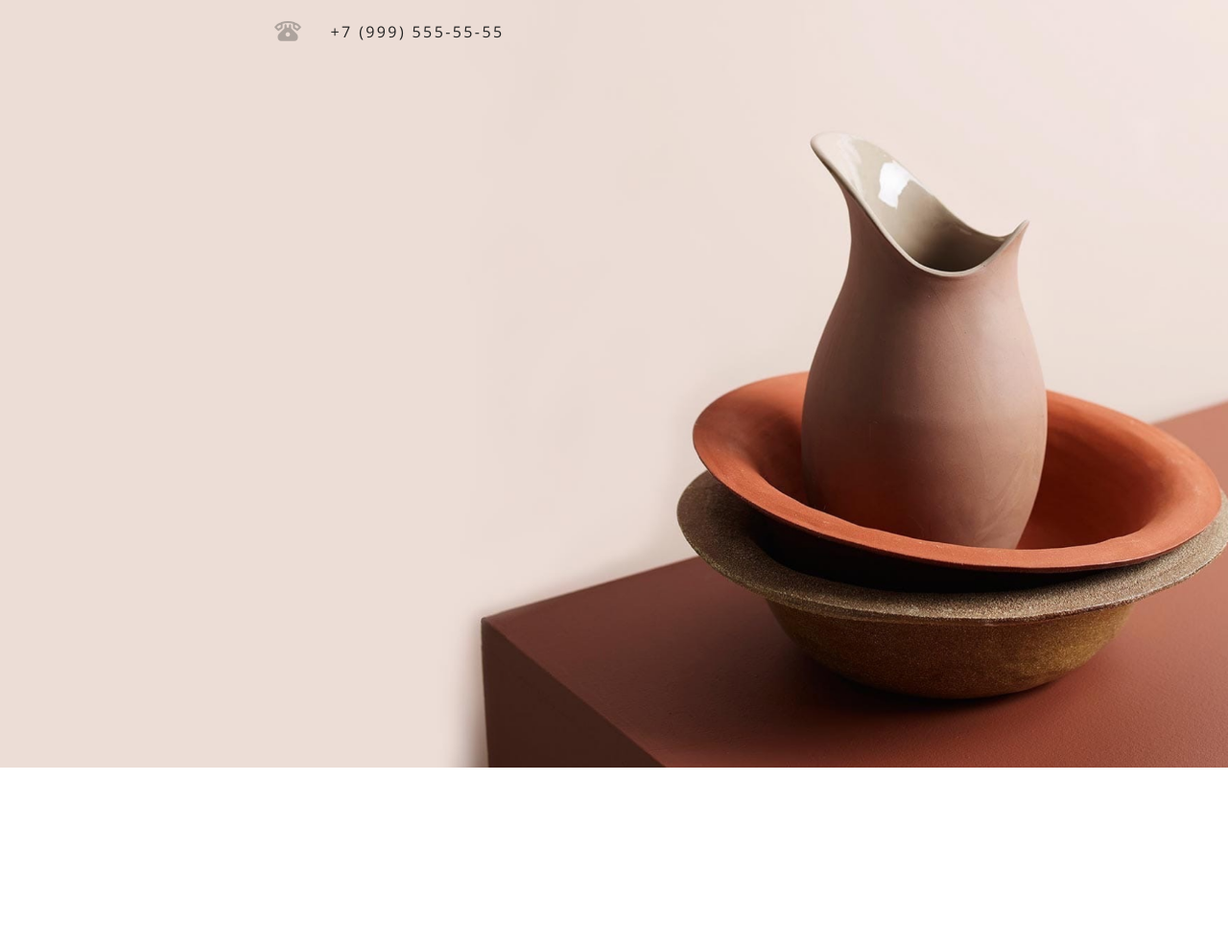
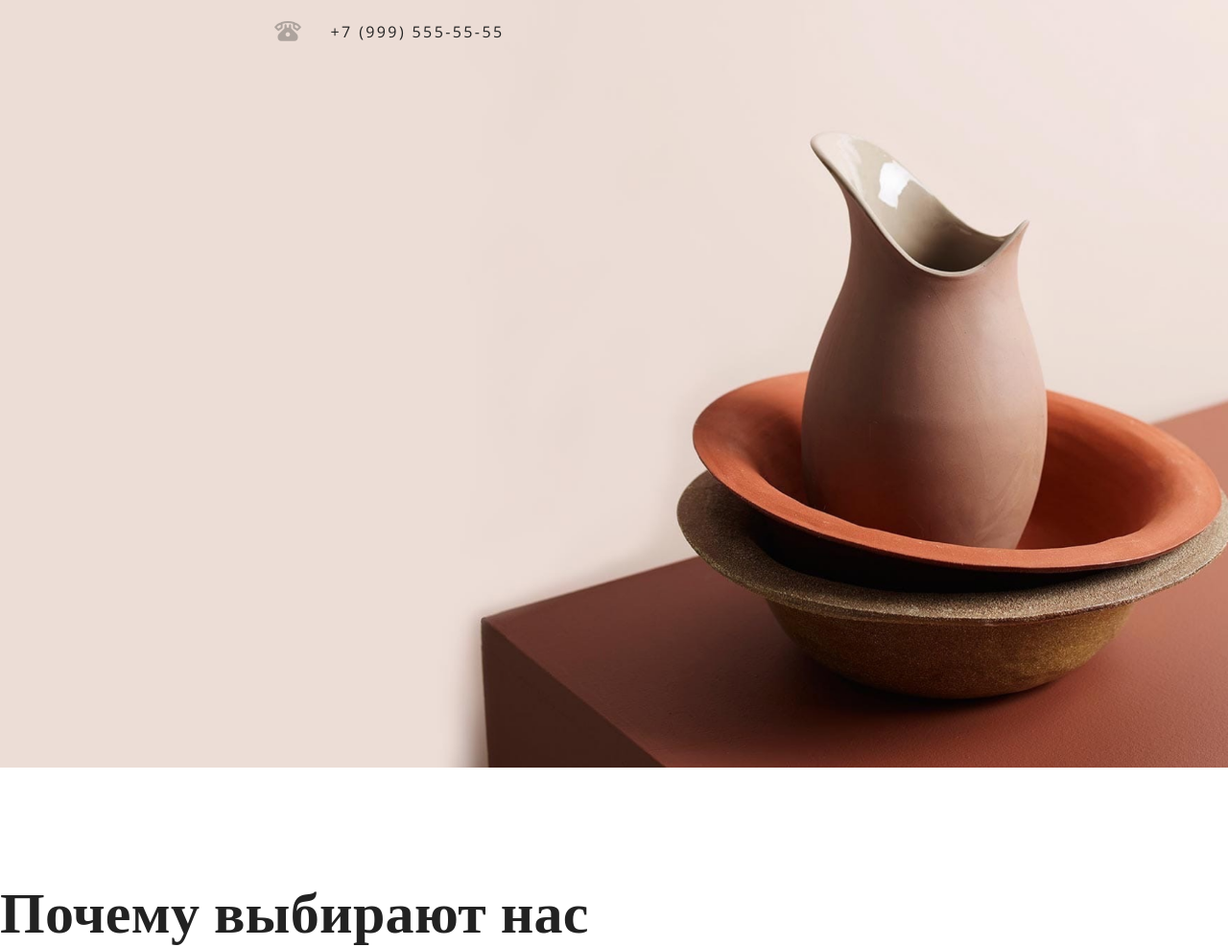
Before and after one commit to geodryaev/sait, a plain HTML site: page index.html in a window 1280 px wide. Shown: the whole page at 96% size. Before the commit the page ends 800 px from the top, so only its background shows below. Drawn offline with nearby package versions, Linux system fonts and the light colour scheme.

Commit message:
first_day_out_mister_max

```diff
--- a/css/main.css
+++ b/css/main.css
@@ -57,15 +57,6 @@ body
     align-items: center;
     height: 65px;
 
-
-    font-family: 'Open Sans';
-    font-style: normal;
-    font-weight: 400;
-    font-size: 16px;
-    line-height: 22px;
-    letter-spacing: 0.15em;
-    color: #222222;
-
 }
 
 .greetings_image
@@ -77,3 +68,20 @@ body
     background-repeat: no-repeat;
     background-size: cover;
 }
+
+.Why_we_are{
+    background-color: #FFFFFF;
+    width: 100%;
+    margin-left: 20%;
+    margin-right: 20%;
+}
+.Why_we_are_title{
+    margin-top: 120px;
+    font-family: 'Playfair Display';
+    font-style: normal;
+    font-weight: 600;
+    font-size: 60px;
+    line-height: 93.8%;
+
+letter-spacing: 0.005em;
+}
--- a/index.html
+++ b/index.html
@@ -8,7 +8,7 @@
     <title>Главная страница</title>
     <link rel="preconnect" href="https://fonts.googleapis.com">
     <link rel="preconnect" href="https://fonts.gstatic.com" crossorigin>
-    <link href="https://fonts.googleapis.com/css2?family=Open+Sans&display=swap" rel="stylesheet">
+    <link href="https://fonts.googleapis.com/css2?family=Open+Sans:wght@400;600&family=Playfair+Display:wght@500;600;700&display=swap" rel="stylesheet">
 </head>
 <body>
 
@@ -23,12 +23,13 @@
                 </div>
             </div>
             <div class="head_navi">
-
             </div>
         </div>
     </div>
-    <div class="Mister_max">
-
+    <div class="Why_we_are">
+        <div class="Why_we_are_title">
+            Почему выбирают нас
+        </div>
     </div>
 </body>
 </html>
```
Also changed, not shown: image/main/wide_range.svg (added).
